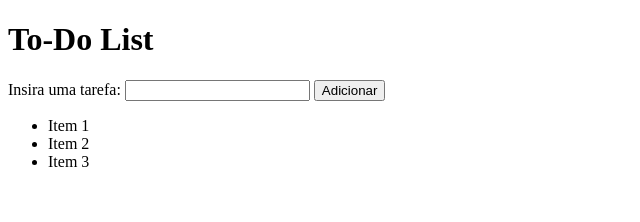
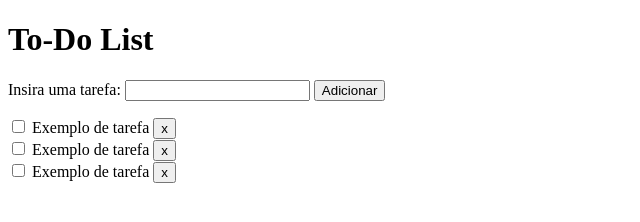
Before and after one commit to vb-ferreira/fmt-todo-list, a plain HTML site: page index.html in a window 1280 px wide. Shown: the whole page, without its empty margins (0-640 px from the left). Drawn offline with Linux system fonts and the light colour scheme.

Commit message:
Finaliza exercício 4

```diff
--- /dev/null
+++ b/css/styles.css
@@ -0,0 +1,4 @@
+ul {
+  list-style: none;
+  padding-left: 0;
+}
--- a/index.html
+++ b/index.html
@@ -4,6 +4,8 @@
   <meta charset="UTF-8">
   <meta name="viewport" content="width=device-width, initial-scale=1.0">
   <title>To-Do List</title>
+  <!-- My Styles -->
+  <link rel="stylesheet" href="./css/styles.css">
 </head>
 <body>
   <div class="container">
@@ -12,15 +14,27 @@
     </header>
     <form>
       <div class="form-control">
-        <label for="task">Insira uma tarefa:</label>
-        <input type="text" id="task" name="task">
+        <label for="new-task">Insira uma tarefa:</label>
+        <input type="text" id="new-task" name="new-task">
         <button type="submit">Adicionar</button>
       </div>
     </form>
     <ul>
-      <li>Item 1</li>
-      <li>Item 2</li>
-      <li>Item 3</li>
+      <li>
+        <input class="task" type="checkbox">
+        Exemplo de tarefa
+        <button>x</button>
+      </li>
+      <li>
+        <input class="task" type="checkbox">
+        Exemplo de tarefa
+        <button>x</button>
+      </li>
+      <li>
+        <input class="task" type="checkbox">
+        Exemplo de tarefa
+        <button>x</button>
+      </li>
     </ul>
   </div>
 </body>
```
Also changed, not shown: 1 other file.
